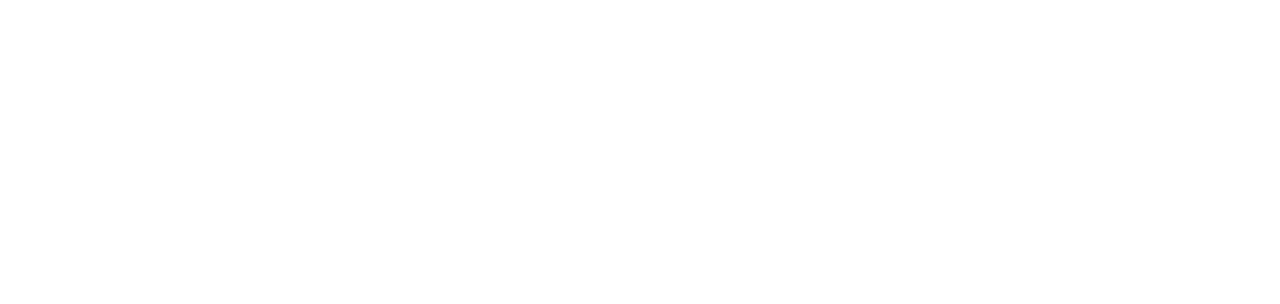
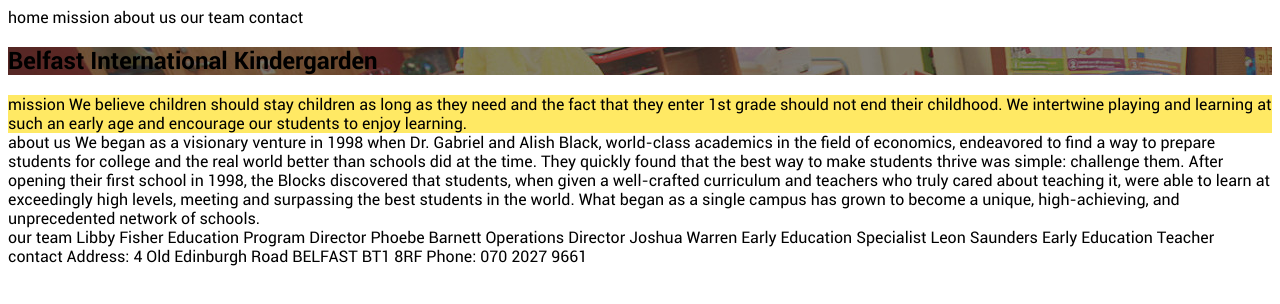
Before and after one commit to Coffee-Dragon/kindergarden, a plain HTML site: page index.html in a window 1280 px wide. Drawn offline with Linux system fonts and the light colour scheme.

Commit message:
Background starts

```diff
--- a/index.css
+++ b/index.css
@@ -33,3 +33,23 @@
     font-weight: bold;
     font-style: normal;
 }
+
+* {
+    box-sizing: border-box;
+}
+
+html {
+    font-family: 'Roboto', serif;
+}
+
+.menu {
+    background-color: #ffffff;
+}
+
+.banner {
+    background-image: url('img/banner.jpg');
+}
+
+.mission {
+    background-color: #FFE964;
+}
--- a/index.html
+++ b/index.html
@@ -8,6 +8,66 @@
     <link rel="stylesheet" href="index.css">
 </head>
 <body>
+    <header>
+        <nav class="menu">
+            home
+            mission
+            about us
+            our team
+            contact
+        </nav>
+        <section class="banner">
+            <h1>
+                Belfast International Kindergarden
+            </h1>
+        </section>
+    </header>
+
+        <main>
+            <div class="mission">
+                mission
+
+                We believe children should stay children as long as they need and the fact that they enter 1st grade should not end their childhood. We intertwine playing and learning at such an early age and encourage our students to enjoy learning.
+
+            </div>
+
+            <div class="about">
+                about us
+
+                We began as a visionary venture in 1998 when Dr. Gabriel and Alish Black, world-class academics in the field of economics, endeavored to find a way to prepare students for college and the real world better than schools did at the time. They quickly found that the best way to make students thrive was simple: challenge them. After opening their first school in 1998, the Blocks discovered that students, when given a well-crafted curriculum and teachers who truly cared about teaching it, were able to learn at exceedingly high levels, meeting and surpassing the best students in the world. What began as a single campus has grown to become a unique, high-achieving, and unprecedented network of schools.
+
+            </div>
+
+            <div class="team">
+                our team
+
+                Libby Fisher
+                Education Program Director
+
+                Phoebe Barnett
+                Operations Director
+
+                Joshua Warren
+                Early Education Specialist
+
+                Leon Saunders
+                Early Education Teacher
+
+            </div>
+
+            <div class="contact">
+                contact
+
+                Address:
+                4 Old Edinburgh Road
+                BELFAST
+                BT1 8RF
+
+                Phone:
+                070 2027 9661
+            </div>
+        </main>
+
 
 </body>
 </html>
```
Also changed, not shown: img/banner.jpg (added), img/joshua.jpg (added), img/leon.jpg (added), img/libby.jpg (added), img/phoebe.jpg (added).
